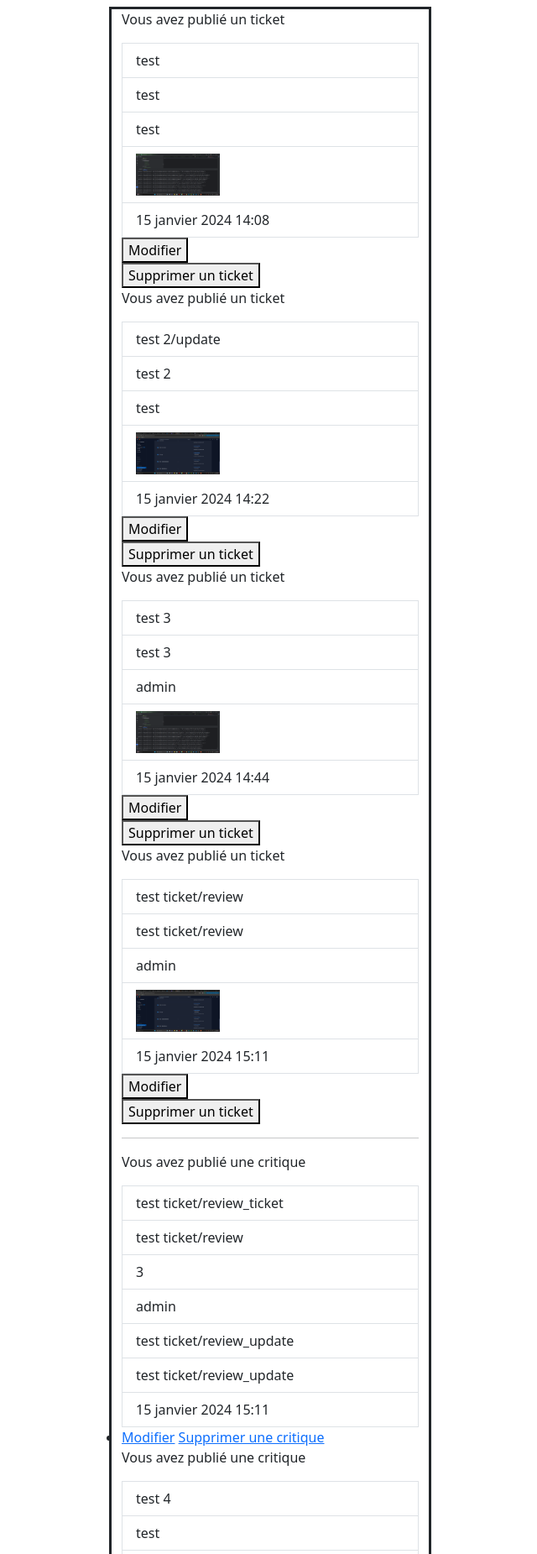
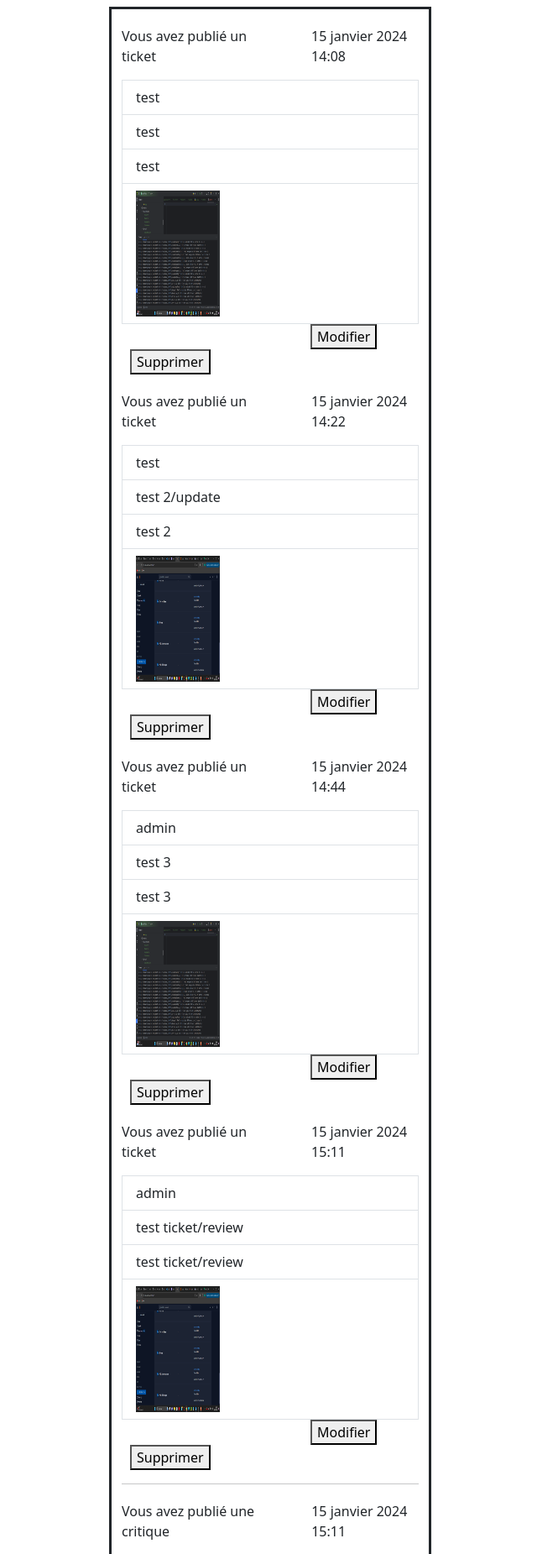
Before and after one commit to royerfab/OC_P9_Application_Web_Django, a Django app: page /posts/ in a window 1280 px wide; the page is wider, and only the part inside the window is pictured. Shown: the part 115-1966 px from the top of that part at 84% size, without its empty margins (318-958 px from the left). Run offline with Django 4.2, Linux system fonts and the light colour scheme; a user stored in the database is signed in; data comes from the database, SQL or seed files in the repository; both versions use the stored data as it was after the commit; some libraries are stand-ins or nearby versions.

Commit message:
Projet achevé,problèmes de structure réglés

```diff
--- a/LITRevu/templates/critical/add_review.html
+++ b/LITRevu/templates/critical/add_review.html
@@ -6,7 +6,7 @@
 <h4 style="text-align:center">Créer une critique</h4>
 
 
-<form action="" method="post" novalidate>
+<form action="" method="post">
 <div class="row" style="margin-top:100px; text-align:center">
     <div class="col-15">
       {% csrf_token %}
--- a/LITRevu/templates/critical/add_ticket.html
+++ b/LITRevu/templates/critical/add_ticket.html
@@ -5,7 +5,7 @@
 
  <h4 style="text-align:center">Créer un Ticket</h4>
 
-<form action="" method="post" enctype="multipart/form-data" novalidate style="margin-top:100px; text-align:center">
+<form action="" method="post" enctype="multipart/form-data" style="margin-top:100px; text-align:center">
 <div class="row">
   <div class="col-15">
       {% csrf_token %}
--- a/LITRevu/templates/critical/add_ticket_and_review.html
+++ b/LITRevu/templates/critical/add_ticket_and_review.html
@@ -5,7 +5,7 @@
 
 <h4 style="text-align:center">Créer une critique</h4>
 
-<form action="" method="post" enctype="multipart/form-data" novalidate style="margin-top:100px; text-align:center">
+<form action="" method="post" enctype="multipart/form-data" style="margin-top:100px; text-align:center">
 <div class="row">
   <div class="col-15">
       <p>Ticket</p>
--- a/LITRevu/templates/critical/base.html
+++ b/LITRevu/templates/critical/base.html
@@ -11,7 +11,7 @@
     <body>
         <nav class="navbar navbar-expand-lg bg-body-tertiary" style="border:solid">
             <div class="container-fluid">
-                <p style="margin-left:700px">LITReview</p>
+                <p style="margin-left:700px">LITReview</p><h1 style="color: white"></h1>
                 <button class="navbar-toggler" type="button" data-bs-toggle="collapse" data-bs-target="#navbarNavAltMarkup" aria-controls="navbarNavAltMarkup" aria-expanded="false" aria-label="Toggle navigation">
                     <span class="navbar-toggler-icon"></span>
                 </button>
--- a/LITRevu/templates/critical/posts.html
+++ b/LITRevu/templates/critical/posts.html
@@ -10,35 +10,50 @@
       <div class="col-sm" style="border:solid">
         <ul class="list-group">
             {% for ticket in tickets %}
-            <p>Vous avez publié un ticket</p>
+            <div style="display: flex; margin-top: 20px; ">
+                <p >Vous avez publié un ticket</p>
+                <p style=" margin-left: 70px">{{ ticket.time_created }}</p>
+            </div>
+            <li class="list-group-item">{{ ticket.user }}</li>
             <li class="list-group-item">{{ ticket.title }}</li>
             <li class="list-group-item">{{ ticket.description }}</li>
-            <li class="list-group-item">{{ ticket.user }}</li>
             {% if ticket.image %}
-            <li class="list-group-item"><img src="{{ ticket.image.url }}" alt="" style="width:100px; height:50px;"> </li>
+            <li class="list-group-item"><img src="{{ ticket.image.url }}" alt="" style="width:100px; height:150px;"> </li>
             {% endif %}
-            <li class="list-group-item" >{{ ticket.time_created }}</li>
-            <a href="{% url 'update-ticket' ticket.id %}">
-                <button style="margin-left:00px">Modifier</button>
-            </a>
-            <a href="{% url 'delete-ticket' ticket.id %}">
-                <button style="margin-left:00px">Supprimer un ticket</button>
-            </a>
+            <div >
+                <a href="{% url 'update-ticket' ticket.id %}" style="margin-left: 225px">
+                    <button style="margin-left:00px">Modifier</button>
+                </a>
+                <a href="{% url 'delete-ticket' ticket.id %}" style="margin-left: 10px">
+                    <button style="margin-left:00px">Supprimer</button>
+                </a>
+            <div/>
             {% endfor %}
             <hr>
             {% for review in reviews %}
-            <p>Vous avez publié une critique</p>
-            <li class="list-group-item">{{ review.name }}</li>
-            <li class="list-group-item">{{ review.ticket.title }}</li>
+            <div style="display: flex; margin-top: 20px; ">
+                <p >Vous avez publié une critique</p>
+                <p style=" margin-left: 50px">{{ review.time_created }}</p>
+            </div>
+            <li class="list-group-item">{{ review.headline }}</li>
             <li class="list-group-item">{{ review.rating }}</li>
-            <li class="list-group-item">{{ review.user }}</li>
-            <li class="list-group-item">{{ review.headline }}</li>
             <li class="list-group-item">{{ review.body }}</li>
-            <li class="list-group-item">{{ review.time_created }}</li>
-            <li>
-                <a href="{% url 'update-review' review.id %}">Modifier</a>
-                <a href="{% url 'delete-review' review.id %}">Supprimer une critique</a>
+            <li class="list-group-item">
+                <p>Ticket - {{ review.ticket.user }}</p>
+                <p>{{ review.ticket.title }}</p>
+                <p>{{ review.ticket.description }}</p>
+                {% if review.ticket.image %}
+                <img src="{{ review.ticket.image.url }}" style="width: 100px; height: 150px;">
+                {% endif %}
             </li>
+            <div>
+                <a href="{% url 'update-review' review.id %}" style="margin-left: 225px">
+                    <button style="margin-left:00px">Modifier</button>
+                </a>
+                <a href="{% url 'delete-review' review.id %}" style="margin-left: 10px">
+                    <button style="margin-left:00px">Supprimer</button>
+                </a>
+            <div/>
             {% endfor %}
         </ul>
       </div>
```
Also changed, not shown: LITRevu/templates/critical/follow.html (+8 -7 lines), LITRevu/templates/critical/partials/critical_snippet_review.html (+15 -7 lines), LITRevu/templates/critical/partials/critical_snippet_ticket.html (+9 -4 lines), LITRevu/db.sqlite3.
